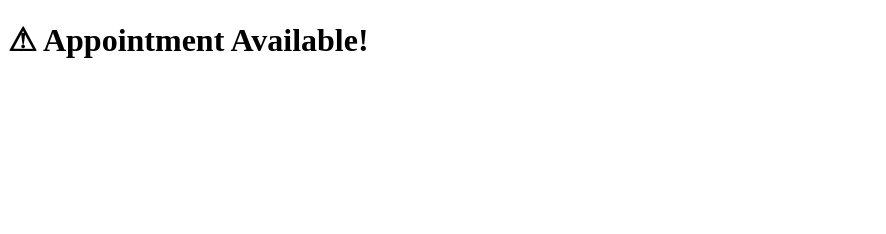
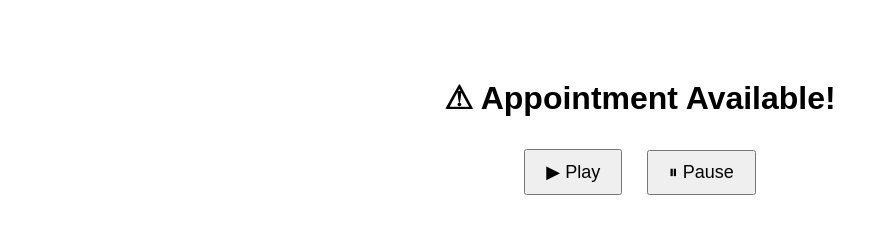
Before and after one commit to achrafmachines/alerts, a plain HTML site: page index.html in a window 1280 px wide. Shown: the whole page, without its empty margins (0-886 px from the left). Drawn offline with Linux system fonts and the light colour scheme.

Commit message:
Update index.html

```diff
--- a/index.html
+++ b/index.html
@@ -3,11 +3,32 @@
 <head>
 <meta charset="UTF-8">
 <title>Appointment Alert</title>
+<style>
+  body {
+    font-family: Arial, sans-serif;
+    text-align: center;
+    padding-top: 50px;
+  }
+  button {
+    font-size: 18px;
+    margin: 10px;
+    padding: 10px 20px;
+    cursor: pointer;
+  }
+</style>
 </head>
 <body>
 <h1>⚠ Appointment Available!</h1>
-<audio autoplay>
+
+<!-- Audio element -->
+<audio id="alertAudio" loop>
   <source src="beep.mp3" type="audio/mpeg">
+  Your browser does not support the audio element.
 </audio>
+
+<!-- Play and Pause buttons -->
+<button onclick="document.getElementById('alertAudio').play()">▶ Play</button>
+<button onclick="document.getElementById('alertAudio').pause()">⏸ Pause</button>
+
 </body>
 </html>
```
